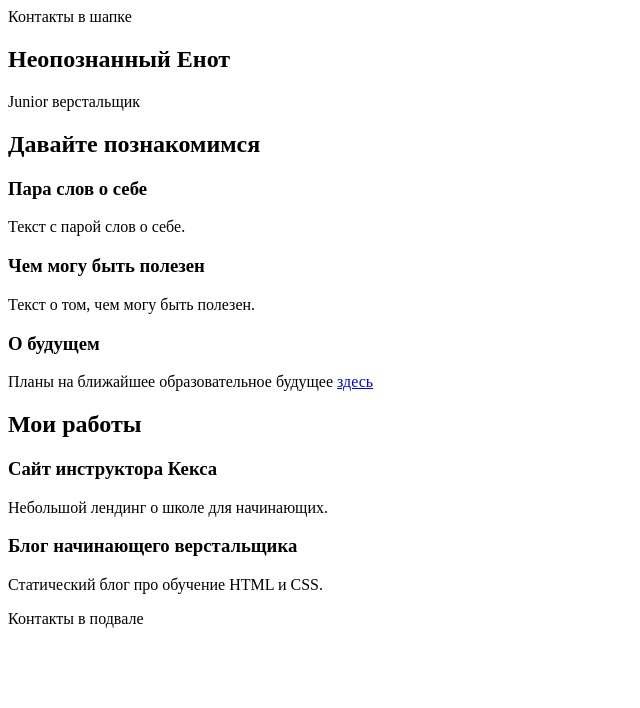
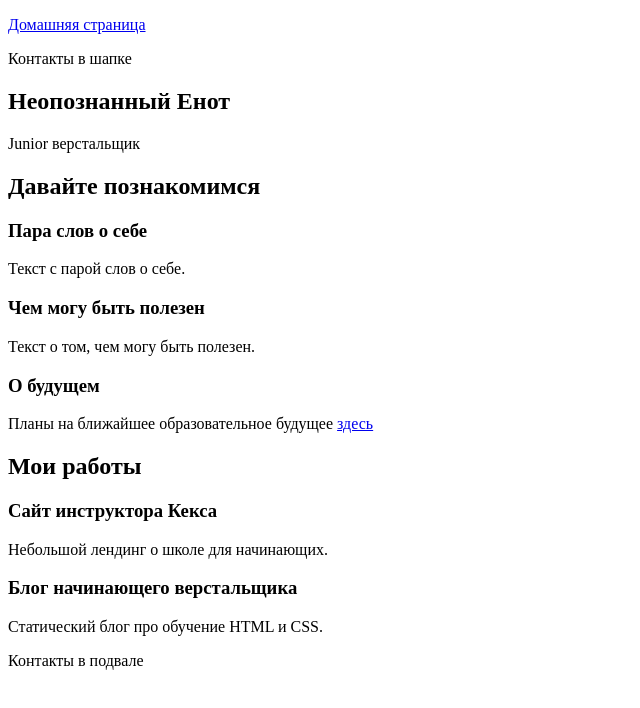
Before and after one commit to Vivendum/present-myself, a website: page source/template/index.html in a window 1280 px wide. Shown: the whole page, without its empty margins (0-640 px from the left). Drawn offline with nearby package versions, Linux system fonts and the light colour scheme; files that its build step writes are made by us from their sources.

Commit message:
Fix block header: insert anchor homepage

```diff
--- a/source/template/block/header.html
+++ b/source/template/block/header.html
@@ -1,3 +1,6 @@
 <header class="page-header">
+  <p>
+    <a href="index.html">Домашняя страница</a>
+  </p>
   Контакты в шапке
 </header>
```
